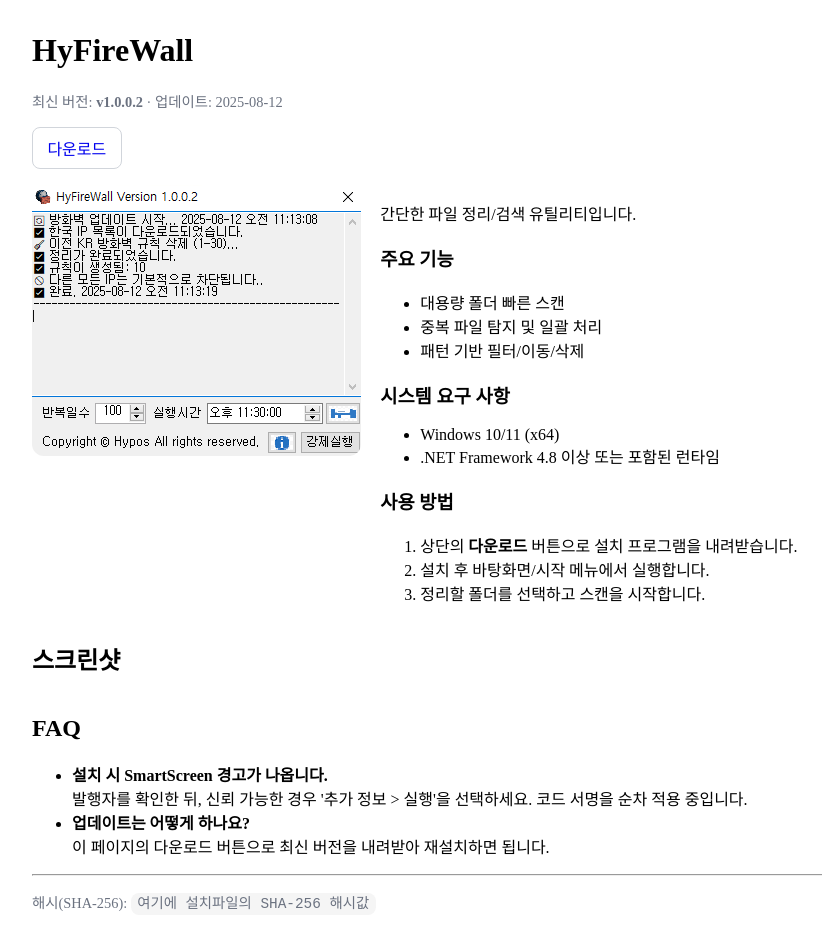
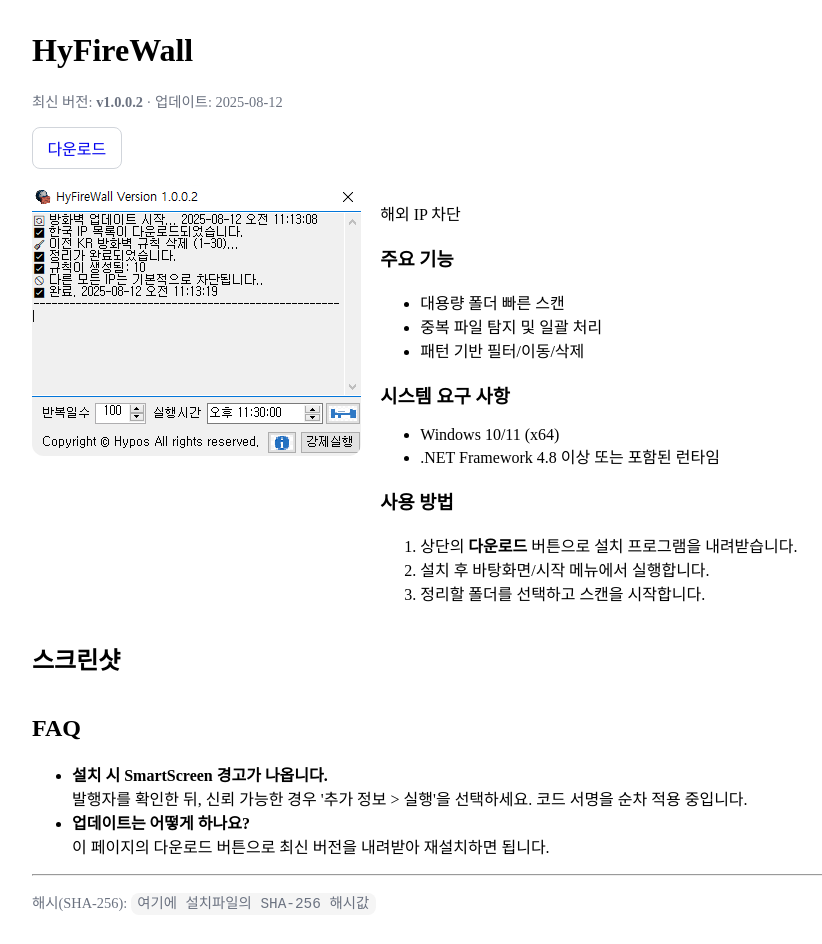
Before and after one commit to LeeTaeJong/LeeTaeJong.github.io, a Jekyll site: the page built from projects/HyFireWall.md, in a window 1280 px wide. Shown: the whole page, without its empty margins (158-980 px from the left). Built offline with Jekyll 4.4.1, drawn with Linux system fonts in a browser that asks for light colours.

Commit message:
Update HyFireWall.md

```diff
--- a/projects/HyFireWall.md
+++ b/projects/HyFireWall.md
@@ -17,7 +17,7 @@ faq:
 sha256: "여기에 설치파일의 SHA-256 해시값"
 ---
 
-간단한 파일 정리/검색 유틸리티입니다.
+해외 IP 차단
 
 ### 주요 기능
 - 대용량 폴더 빠른 스캔
```
